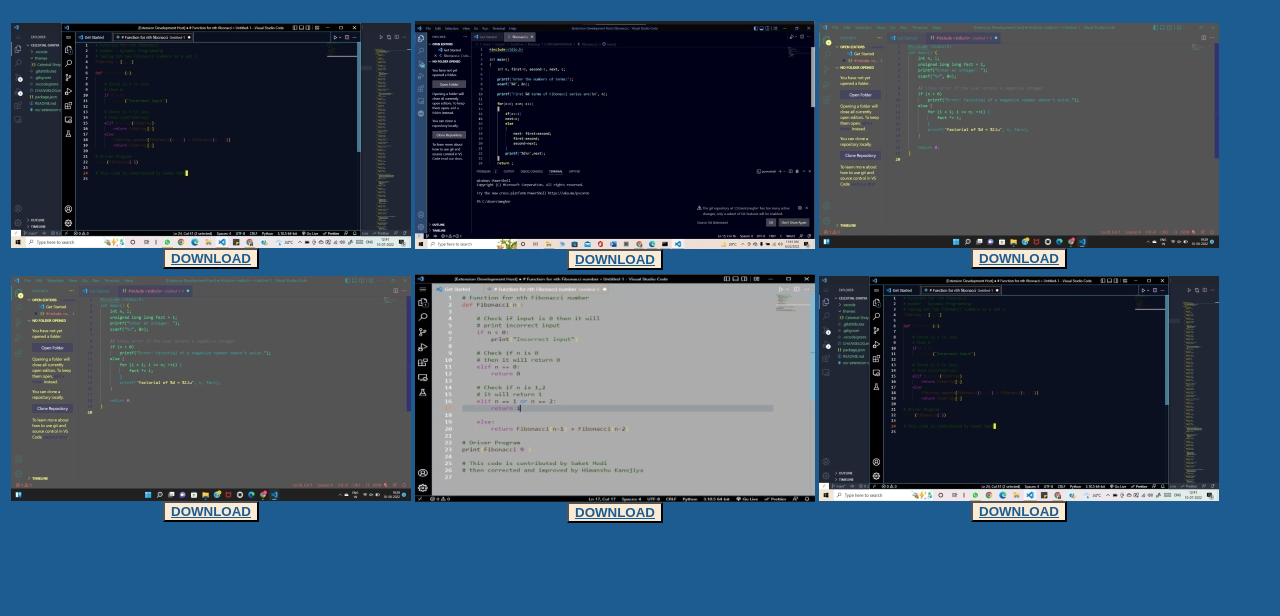
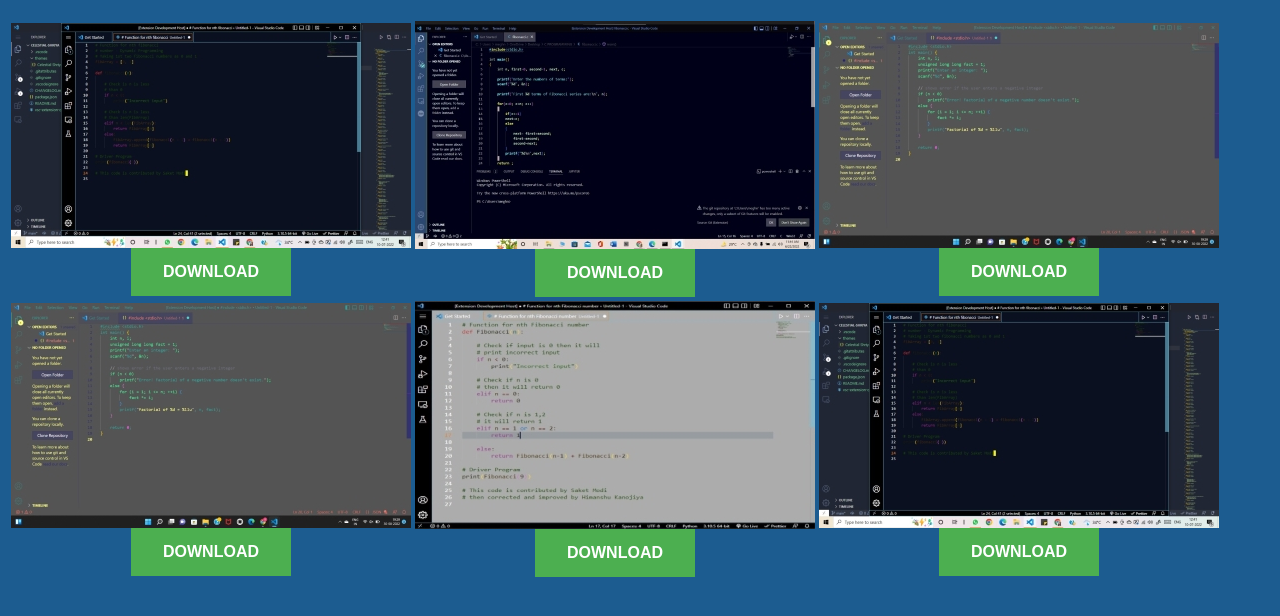
Before and after one commit to Ravenin7/Celestial-Biscuit-VSCode-Theme, a website: page cbpg/theme.html in a window 1280 px wide. Shown: the part 66-682 px from the top of the page. Drawn offline with Linux system fonts and the light colour scheme.

Commit message:
Update theme.css

```diff
--- a/cbpg/theme.css
+++ b/cbpg/theme.css
@@ -7,8 +7,13 @@
     background-color:rgb(28, 92, 144);
 
 }
-button{
-    color: rgb(28, 92, 144);
-    text-decoration: underline;
-    background-color: antiquewhite;
+.button {
+  background-color: #4CAF50; /* Green */
+  border: none;
+  color: white;
+  padding: 15px 32px;
+  text-align: center;
+  text-decoration: none;
+  display: inline-block;
+  font-size: 16px;
 }
```
